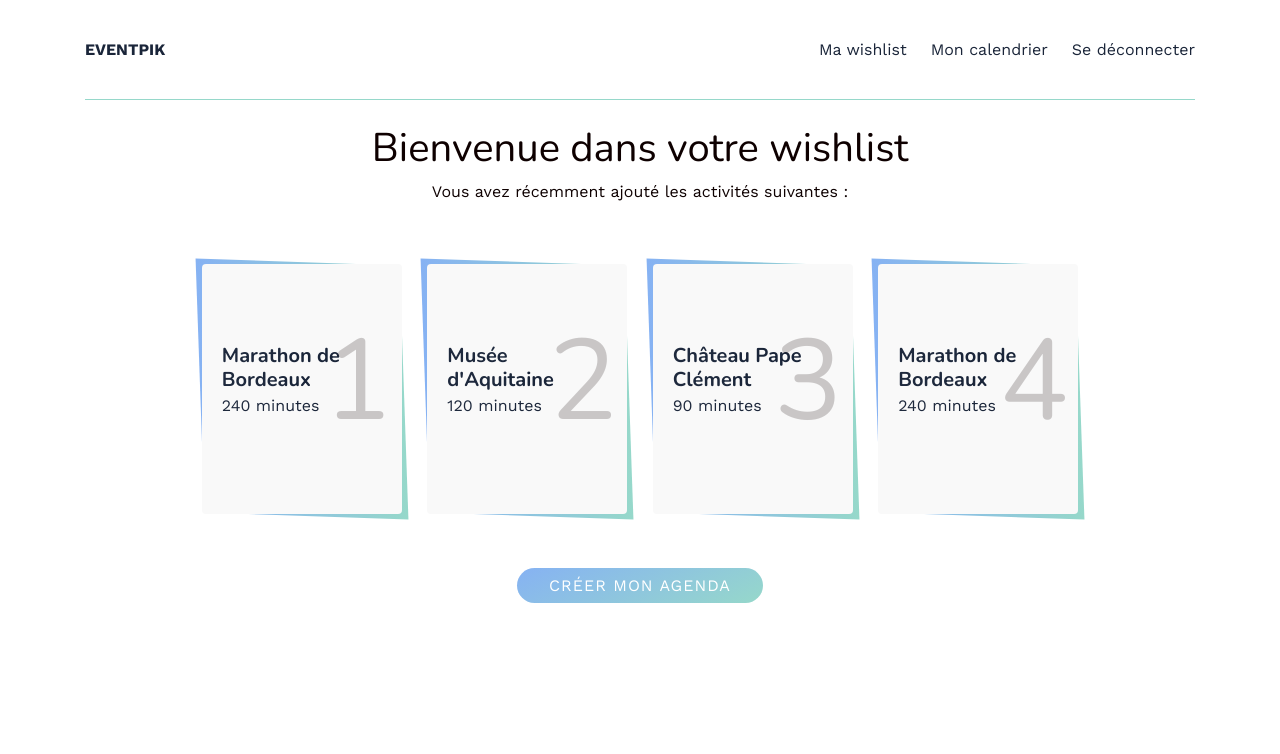
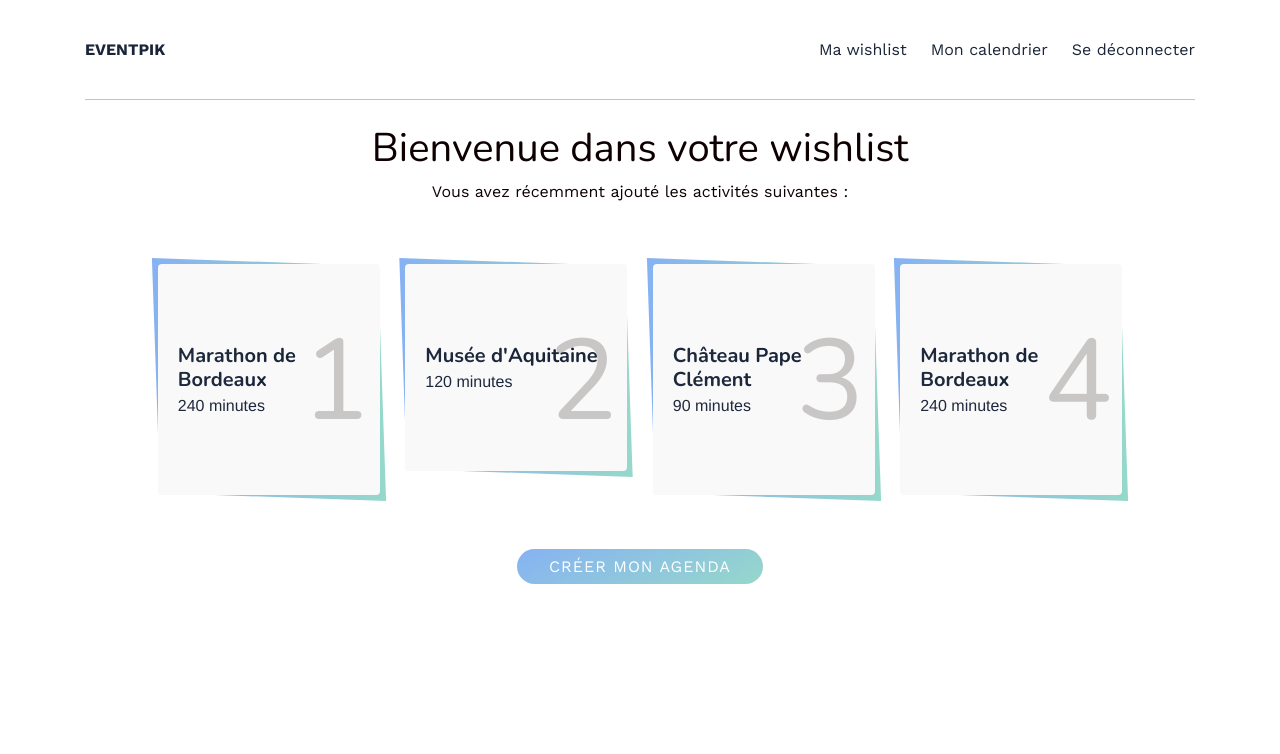
Before and after one commit to NathLouss/eventpik, a Rails app: page /wish_lists/1 in a window 1280 px wide. Shown: the top 754 px of the page. Run offline with Rails 7, Linux system fonts and the light colour scheme; a user stored in the database is signed in; data comes from the database, SQL or seed files in the repository; style sheets or scripts are compiled from the project's sources; some libraries are stand-ins or nearby versions.

Commit message:
feat(wishlist)modification du scss de wish-list-card

```diff
--- a/app/assets/stylesheets/components/_wish-list-card.scss
+++ b/app/assets/stylesheets/components/_wish-list-card.scss
@@ -12,16 +12,15 @@
 }
 .tilesWrap li {
 	display: inline-block;
-	width: 200px;
-	height: 250px;
-	// min-width: 200px;
-	// max-width: 230px;
+	width: 20%;
+	min-width: 200px;
+	max-width: 230px;
 	padding: 80px 20px 40px;
 	position: relative;
-	// vertical-align: top;
+	vertical-align: top;
 	margin: 10px;
-	// font-family: 'helvetica', san-serif;
-	// min-height: 25vh;
+	font-family: 'helvetica', san-serif;
+	min-height: 25vh;
 	background: $ice-gray;
 	// border: 1px solid #252727;
   border-radius: 4px;
@@ -71,6 +70,7 @@
 	opacity: 0;
 	left: -140px;
 	border-radius: 4px;
+	// border-radius: 0 20px 20px 0;
 	z-index: -1;
 	transition: all 0.3s ease-in-out;
 }
```
